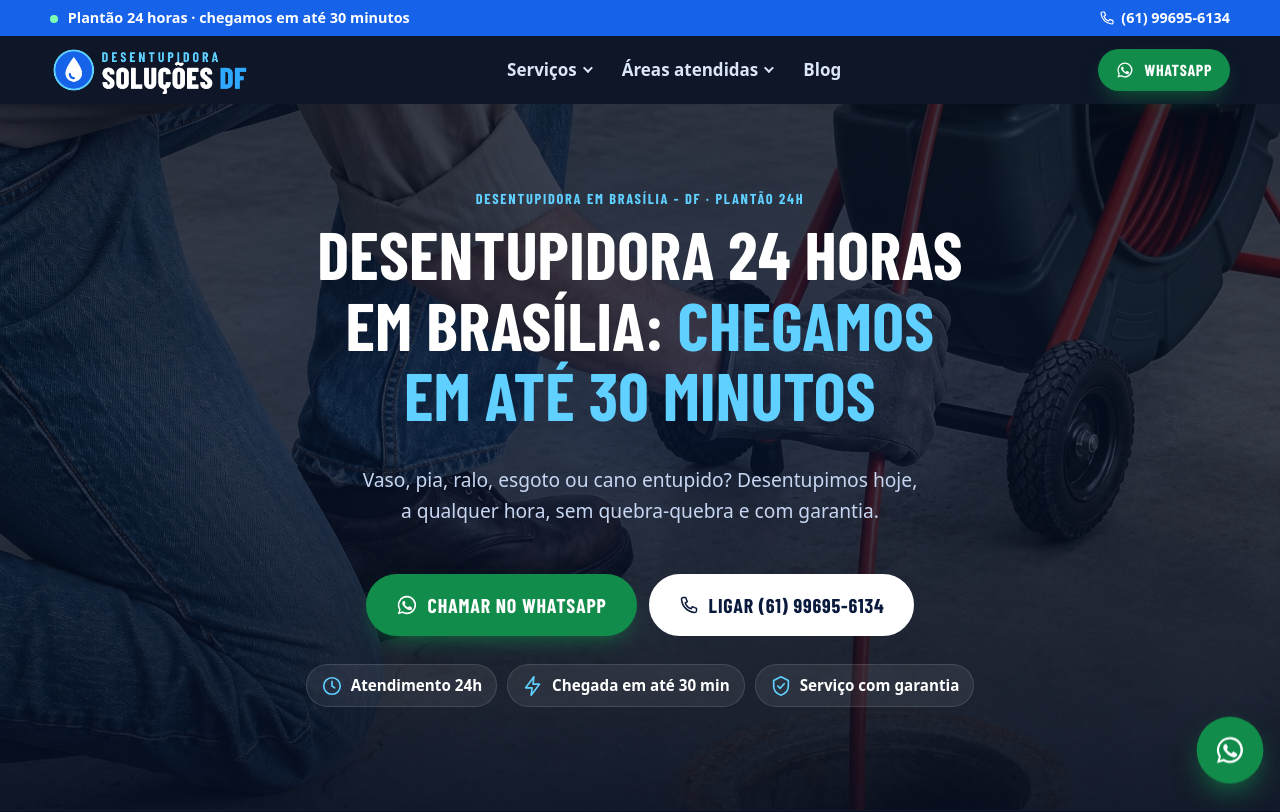
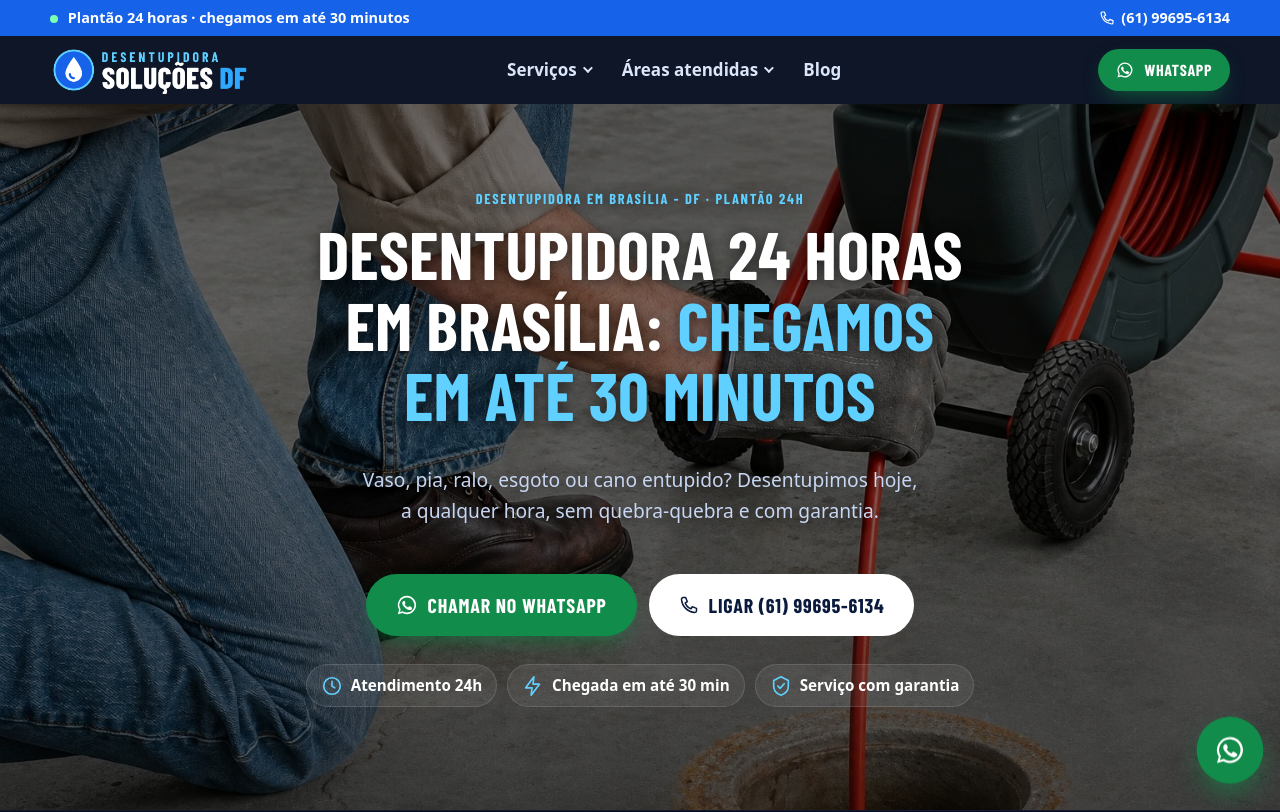
Before and after one commit to ConnecteDigital/desentupidora-solucoes-df, an Astro site: page / in a window 1280 px wide. Shown: the top 812 px of the page. Built offline with nearby package versions, Linux system fonts and the light colour scheme; Astro itself is replaced by a stand-in of ours; a web font is replaced by a local one.

Commit message:
Topo da home sem filtro azul, só escurecimento leve na foto
Co-Authored-By: Claude Opus 5.5 <noreply@anthropic.com>
Claude-Session: https://claude.ai/code/session_016ursctshHKANeBJvYwq9e6

```diff
--- a/src/styles/global.css
+++ b/src/styles/global.css
@@ -389,10 +389,10 @@ body:has(.nav-mobile[open]) .float-cta { display: none; }
 .hero-bg { position: absolute; inset: 0; width: 100%; height: 100%; object-fit: cover; object-position: 66% 55%; z-index: -2; }
 .hero-home::before {
   content: ''; position: absolute; inset: 0; z-index: -1;
-  background:
-    linear-gradient(180deg, rgba(5, 13, 31, .78) 0%, rgba(5, 13, 31, .7) 45%, rgba(5, 13, 31, .9) 100%),
-    radial-gradient(70% 60% at 50% 40%, rgba(22, 98, 232, .25), transparent 70%);
+  background: linear-gradient(180deg, rgba(0, 0, 0, .55) 0%, rgba(0, 0, 0, .45) 45%, rgba(0, 0, 0, .6) 100%);
 }
+.hero-home { background: #111; }
+.hero-home h1, .hero-home .hero-lead, .hero-home .eyebrow { text-shadow: 0 2px 14px rgba(0, 0, 0, .6); }
 .hero-center { display: flex; flex-direction: column; align-items: center; text-align: center; max-width: 860px; }
 .hero-center h1 { font-size: clamp(2.3rem, 6vw, 4.2rem); }
 .hero-center .hero-lead { font-size: clamp(1.02rem, 2.4vw, 1.2rem); max-width: 560px; margin-inline: auto; }
```
